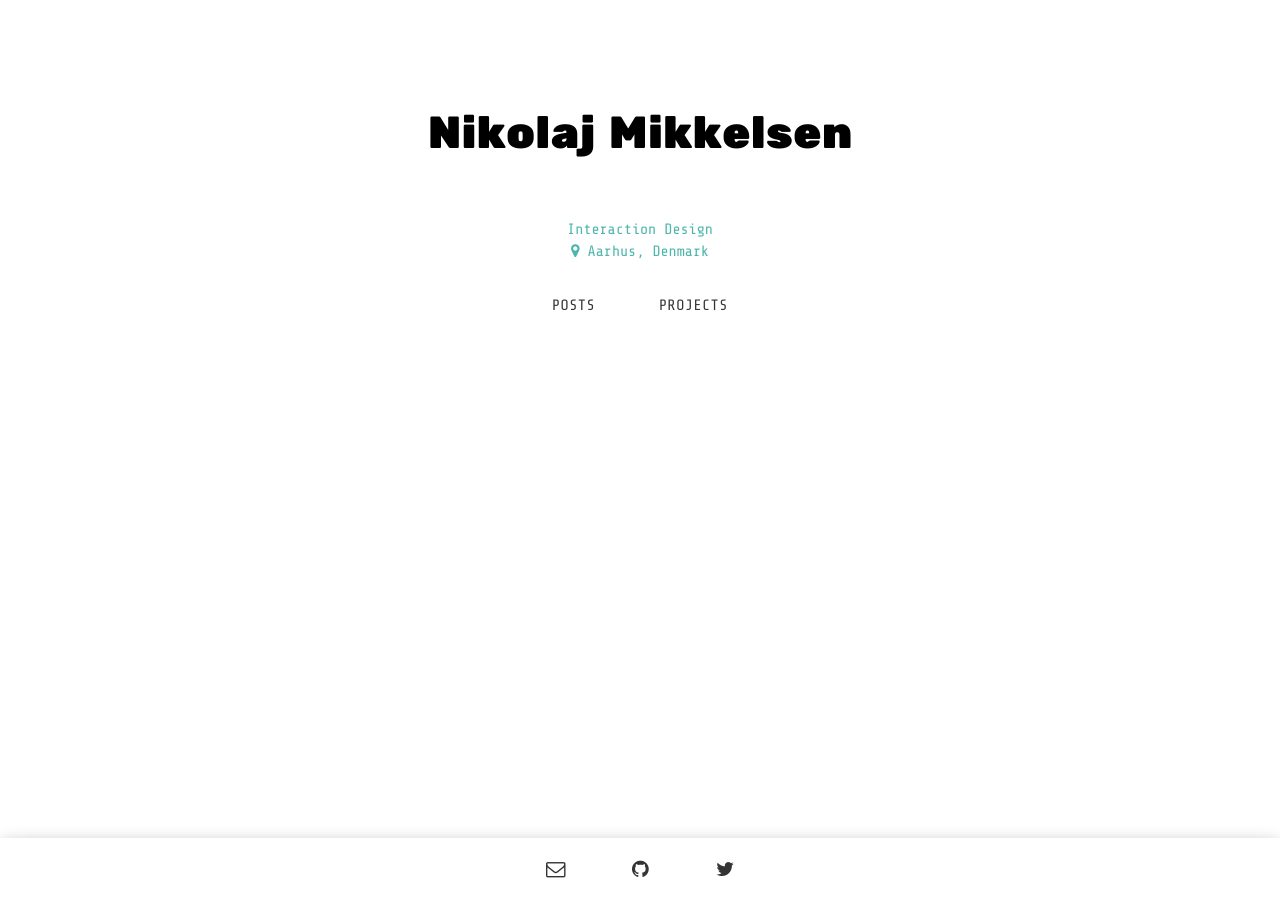
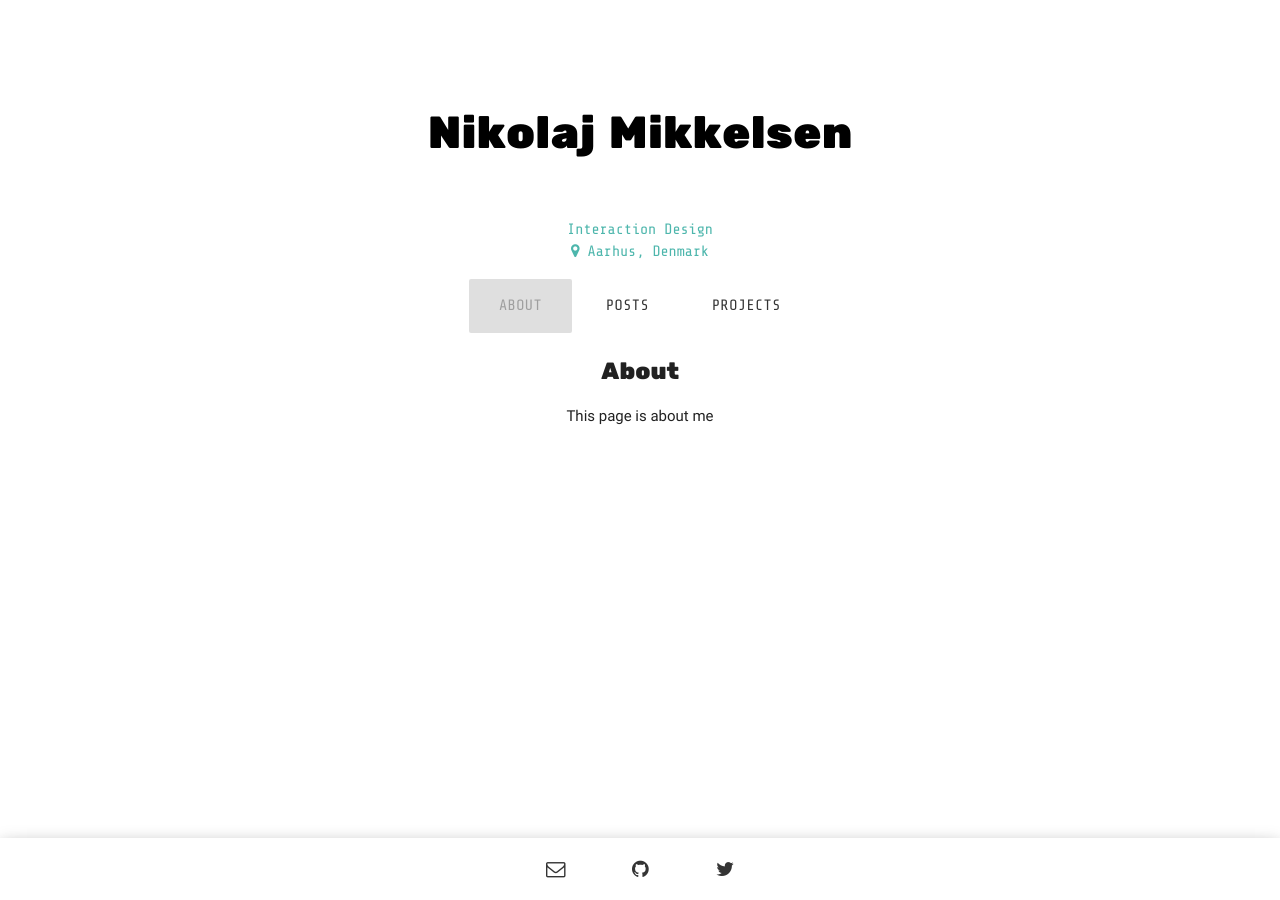
Before and after one commit to ncmikkelsen/ncmikkelsen.github.io, a Jekyll site: the page built from index.html, in a window 1280 px wide. Built offline with Jekyll 4.4.1, drawn with Linux system fonts in a browser that asks for light colours; part of the change alters nothing that is shown.

Commit message:
Add div and button for aboutme section

```diff
--- a/_config.yml
+++ b/_config.yml
@@ -26,6 +26,7 @@ close_btn: "Close"
 home_btn: "Home"
 projects_btn: "Projects"
 posts_btn: "Posts"
+aboutme_btn: "About"
 name_badge: "an article by"
 rss_badge: "Subscribe feed!"
 
--- a/index.html
+++ b/index.html
@@ -3,9 +3,18 @@ layout: default
 ---
 <script src="{{ "/styles/index.js" | prepend: site.baseurl }}"></script>
 <div>
+  <a id="aboutme-btn" class="waves-effect waves-teal btn-flat btn-large disabled" onclick="show_aboutme();">ABOUT</a>
   <a id="posts-btn" class="waves-effect waves-teal btn-flat btn-large" onclick="show_posts();">{{ site.posts_btn }}</a>
   <a id="projects-btn" class="waves-effect waves-teal btn-flat btn-large" onclick="show_projects();">{{ site.projects_btn }}</a>
 </div>
+
+<div id="aboutme">
+  <h2 class="my-mini-heading">About</h2>
+    <p>
+      This page is about me
+    </p>
+</div>
+
 <div id="posts">
 
   <h2 class="my-mini-heading">{{ site.posts_btn }}</h2>
--- a/styles/index.js
+++ b/styles/index.js
@@ -1,20 +1,41 @@
 var hide_lists = function(cb) {
-    $('#posts').fadeOut(300);
-    $('#projects').fadeOut(300);
+    $('#aboutme').fadeOut(200);
+    $('#posts').fadeOut(200);
+    $('#projects').fadeOut(200);
+
+    $('#aboutme-btn').removeClass('disabled');
     $('#posts-btn').removeClass('disabled');
     $('#projects-btn').removeClass('disabled')
 };
 var show_projects = function() {
+    $('#aboutme-btn').removeClass('disabled');
     $('#posts-btn').removeClass('disabled');
-    $('#posts').fadeOut(300, function() {
-        $('#projects').fadeIn(300)
+
+    $('#aboutme, #posts').fadeOut(200).promise().done(function(){
+        $('#projects').fadeIn(200)
     });
+
     $('#projects-btn').addClass('disabled')
 };
+
 var show_posts = function() {
+    $('#aboutme-btn').removeClass('disabled');
     $('#projects-btn').removeClass('disabled');
-    $('#projects').fadeOut(function() {
-        $('#posts').fadeIn(300)
+
+    $('#aboutme, #projects').fadeOut(200).promise().done(function(){
+        $('#posts').fadeIn(200)
     });
+
     $('#posts-btn').addClass('disabled')
 };
+
+var show_aboutme = function(){
+    $('#posts-btn').removeClass('disabled');
+    $('#projects-btn').removeClass('disabled');
+
+    $('#posts, #projects').fadeOut(200).promise().done(function(){
+        $('#aboutme').fadeIn(200)
+    });
+
+    $('#aboutme-btn').addClass('disabled')
+};
```
